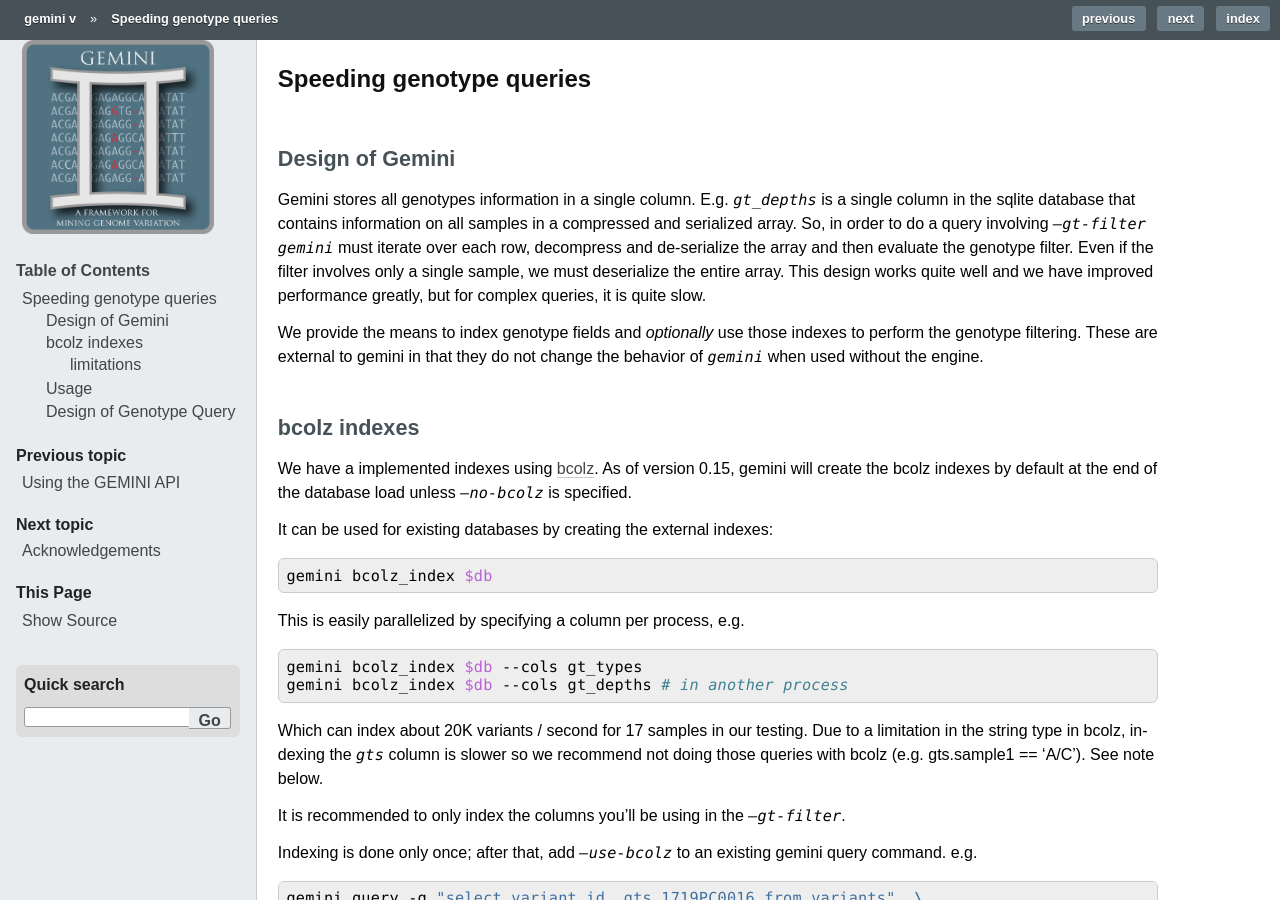
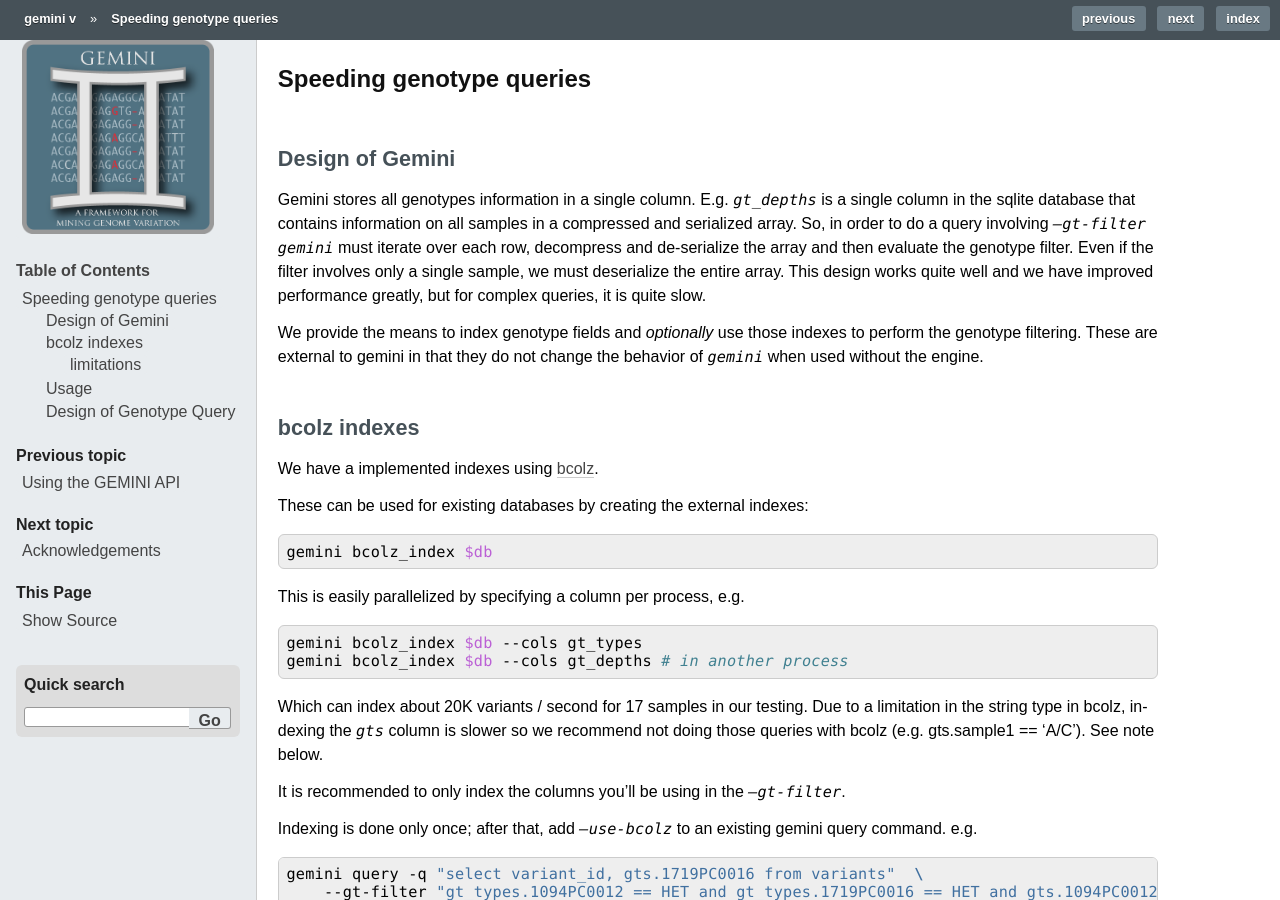
Before and after one commit to arq5x/gemini, a Sphinx documentation site: the page built from docs/content/genotype_query_engines.rst, in a window 1280 px wide and 900 px high. Built offline with Sphinx 7.4.7, drawn with Linux system fonts in a browser that asks for light colours; formulas are drawn with MathJax 3; the version number could not be read and is left out; comment, search, counter and statistics services are not loaded.

Commit message:
don't create bcolz index by default.

```diff
--- a/docs/content/genotype_query_engines.rst
+++ b/docs/content/genotype_query_engines.rst
@@ -23,10 +23,8 @@ bcolz indexes
 =============
 
 We have a implemented indexes using `bcolz <http://bcolz.blosc.org/>`_.
-As of version 0.15, gemini will create the bcolz indexes by default at
-the end of the database load unless `--no-bcolz` is specified.
 
-It can be used for existing databases by creating the external indexes:
+These can be used for existing databases by creating the external indexes:
 
 .. code-block:: bash
 
--- a/docs/content/history.rst
+++ b/docs/content/history.rst
@@ -16,6 +16,7 @@ Release History
 #. extra VEP annotations are loaded with loading machinery, not as an extra step as before.
 #. add max_aaf_all column (https://github.com/arq5x/gemini/issues/520) as an aggregate of a number of population filters
 #. use --families to limit queries *before* any work is done. Thanks to Bianca for reporting.
+#. no longer create bcolz indicies by default. Users can create them with `gemini bcolz_index`
 
 0.16.3
 ======
```
Also changed, not shown: 1 other file.
